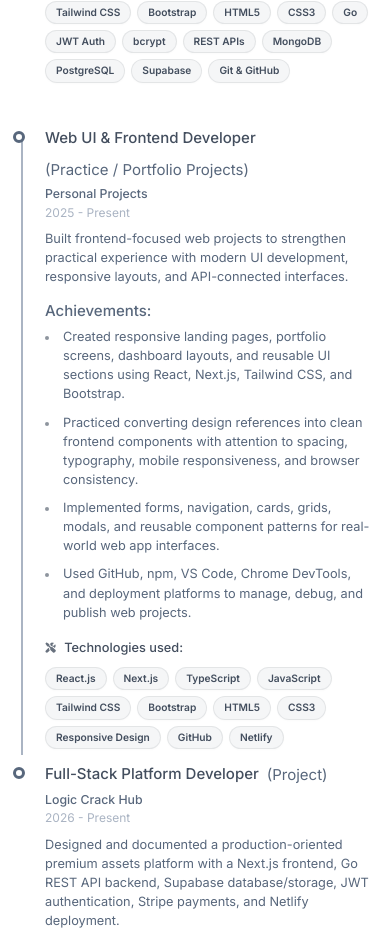
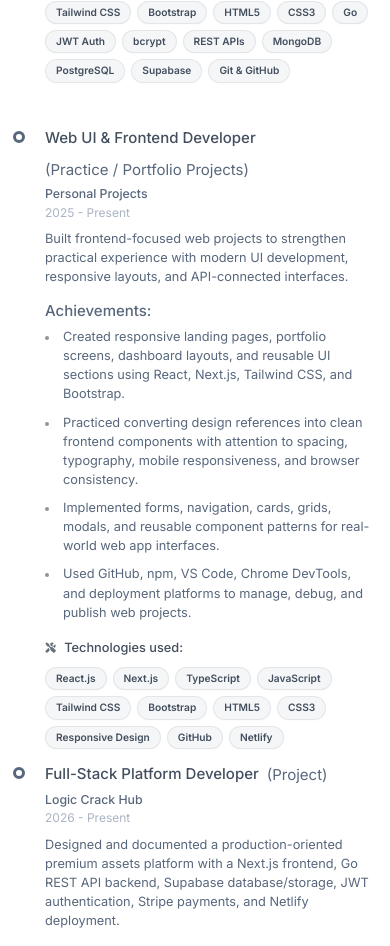
Before and after one commit to Mohsan2117/Resume, a Next.js app: page / in a window 390 px wide. Shown: the part 1534-2480 px from the top of the page. Built offline with nearby package versions, Linux system fonts and the light colour scheme.

Commit message:
Remove mobile timeline line

```diff
--- a/public/css/cv-overrides.css
+++ b/public/css/cv-overrides.css
@@ -474,10 +474,7 @@ body {
   }
 
   .resume-timeline:before {
-    left: 6px;
-    width: 2px;
-    top: 9px;
-    height: calc(100% - 18px);
+    display: none;
   }
 
   .resume-timeline-item:before {
```
